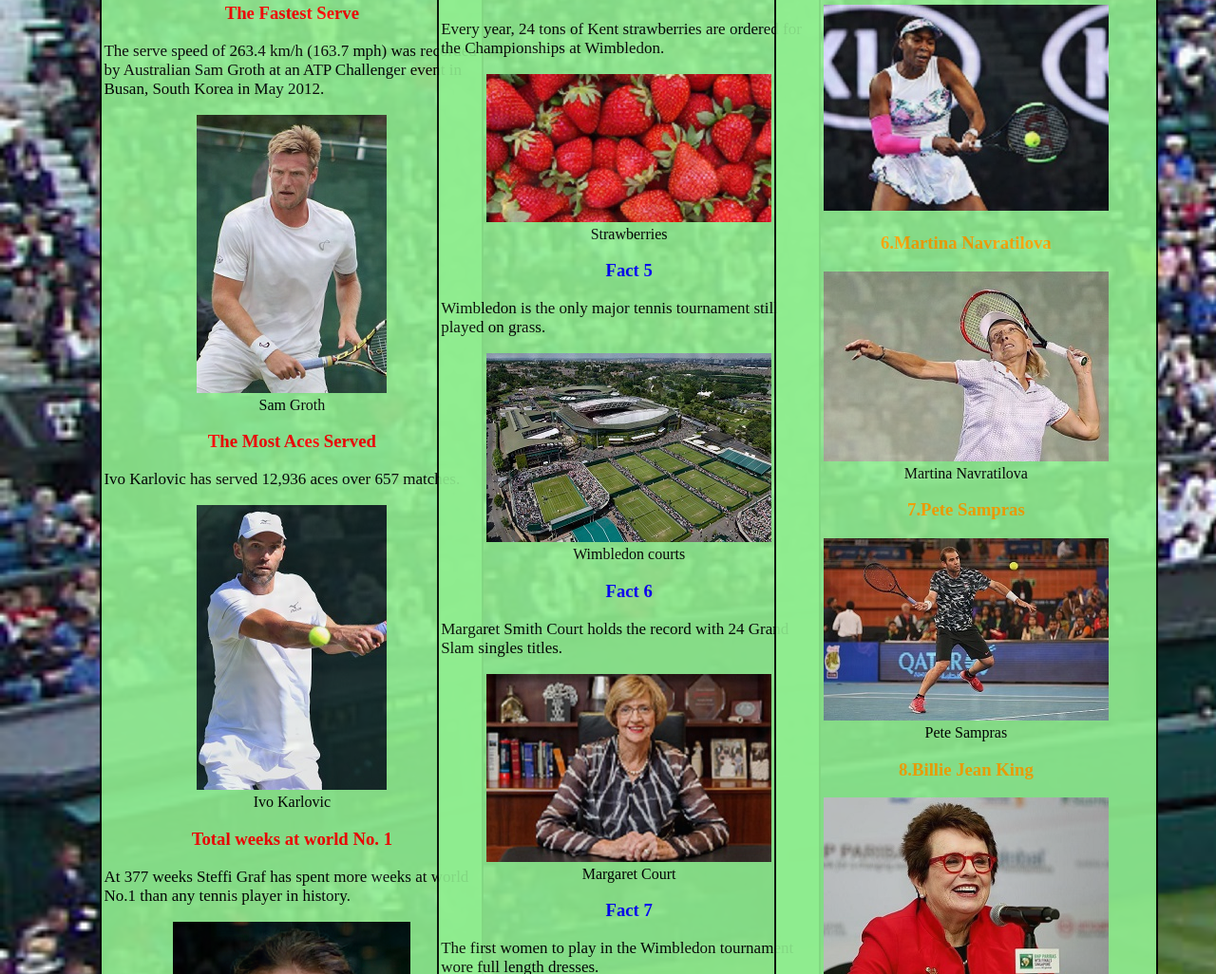
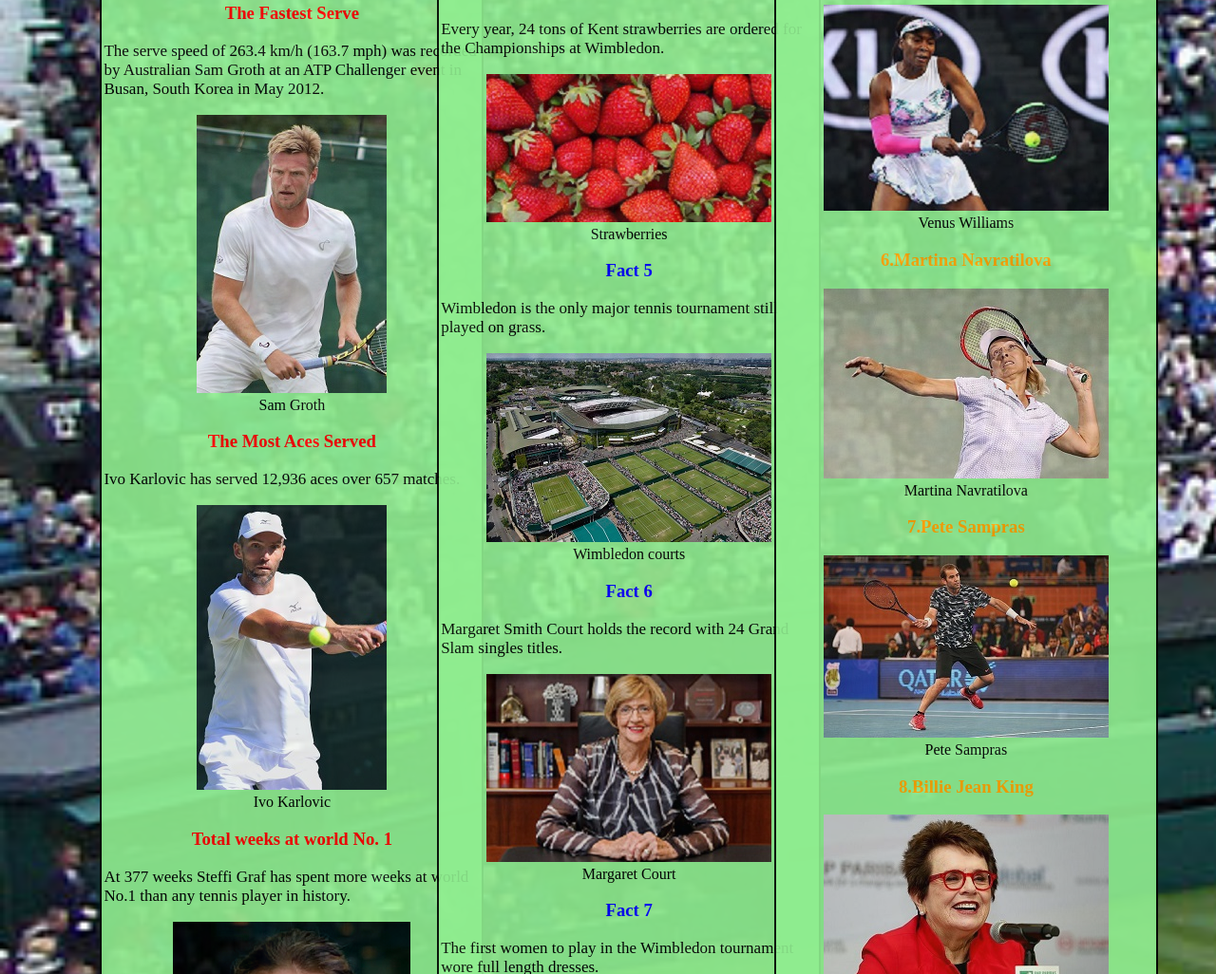
Before and after one commit to Dario906/first, a website built with Parcel: page thirth.html in a window 1280 px wide. Shown: the part 1346-2372 px from the top of the page at 95% size. Built offline with nearby package versions, Linux system fonts and the light colour scheme.

Commit message:
New commit

```diff
--- a/thirth.html
+++ b/thirth.html
@@ -204,7 +204,7 @@
            <h3 style="color: orange;">5.Venus Williams</h3>
            <figure>
               <img src="img/venus wiliams.jpg" alt="venus williams">
-              <figcaption></figcaption>
+              <figcaption>Venus Williams</figcaption>
            </figure>
 
            <h3 style="color: orange;">6.Martina Navratilova</h3>
```
